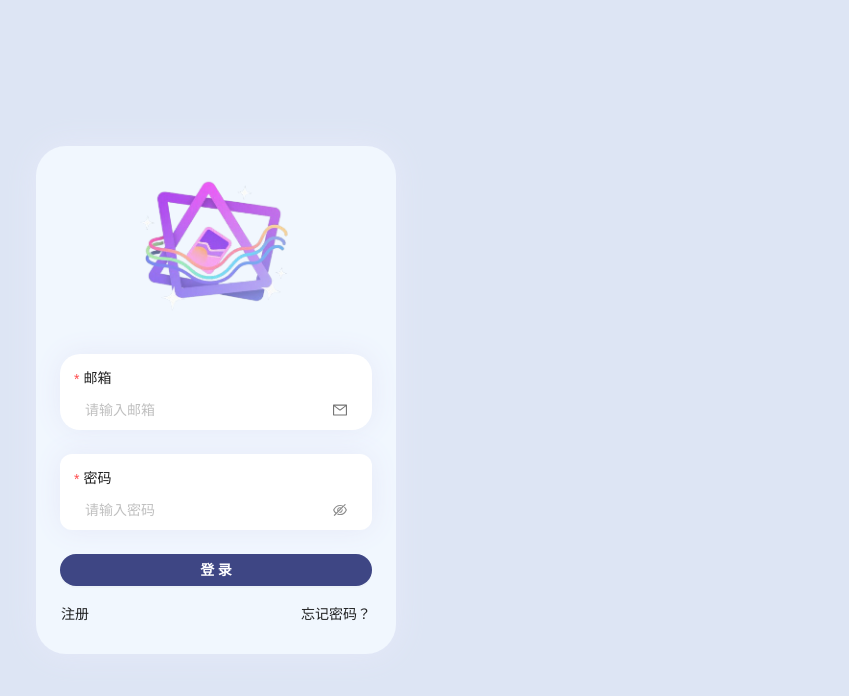
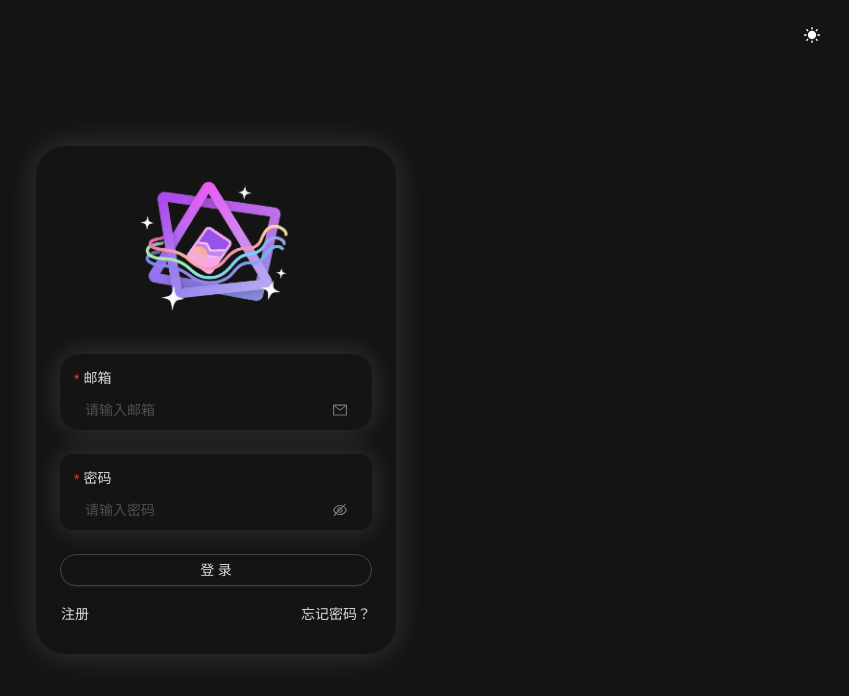
Before and after one commit to Aibeib/beiyoyo, a React (Vite) app in the folder beiyoyo-client/: page /login in a window 1280 px wide. Shown: the top 696 px of the page, without its empty margins (424-1273 px from the left). Built offline with nearby package versions, Linux system fonts and the light colour scheme.

Commit message:
feat: 添加主题

```diff
--- a/beiyoyo-client/biome.json
+++ b/beiyoyo-client/biome.json
@@ -15,7 +15,11 @@
 	"linter": {
 		"enabled": true,
 		"rules": {
-			"recommended": true
+			"recommended": true,
+			"correctness": {
+				"useExhaustiveDependencies": "error",
+				"useHookAtTopLevel": "error"
+			}
 		}
 	},
 	"javascript": {
--- a/beiyoyo-client/src/App.tsx
+++ b/beiyoyo-client/src/App.tsx
@@ -2,18 +2,28 @@ import "./App.css";
 import { useRoutes } from "react-router-dom";
 import routes from "./router.config";
 import { Suspense } from "react";
+import { ConfigProvider, theme } from "antd";
+import { observer } from "mobx-react";
+import { UIStore } from "./stores";
+import { Them } from "@/stores/type";
 
 function App() {
   const element = useRoutes(routes);
+  const { them } = UIStore
 
   return (
     <>
-
-      <Suspense fallback={<div>Loading...</div>}>
-        {element}
-      </Suspense>
+      <ConfigProvider
+        theme={{
+          algorithm: them === Them.Dark ? theme.darkAlgorithm : theme.defaultAlgorithm // 切换主题
+        }}
+      >
+        <Suspense fallback={<div>Loading...</div>}>
+          {element}
+        </Suspense>
+      </ConfigProvider>
     </>
   );
 }
 
-export default App;
+export default observer(App);
--- a/beiyoyo-client/src/pages/index.less
+++ b/beiyoyo-client/src/pages/index.less
@@ -1,4 +1,4 @@
 
-.ant-layout {
-  background: #000;
-}
+// .ant-layout {
+//   background: #000;
+// }
--- a/beiyoyo-client/src/pages/login/index.css
+++ b/beiyoyo-client/src/pages/login/index.css
@@ -28,48 +28,45 @@
   display: flex;
   justify-content: center;
   align-items: center;
-  background: #dde5f4;
+  /* background: #dde5f4; */
   height: 100vh;
 }
 
 
 .screen-1 {
-  background: #f1f7fe;
+  /* background: #f1f7fe; */
   padding: 1.5em;
   display: flex;
   flex-direction: column;
   border-radius: 30px;
-  box-shadow: 0 0 2em #e6e9f9;
   overflow: scroll;
   .logo {
     margin-top: -3em;
   }
   .email {
-    background: white;
-    box-shadow: 0 0 2em #e6e9f9;
+    /* background: white; */
     padding: 1em;
     display: flex;
     gap: 0.5em;
     border-radius: 20px;
-    color: #4d4d4d;
+    /* color: #4d4d4d !important; */
     margin-top: -3em;
   }
   .password {
-    background: white;
-    box-shadow: 0 0 2em #e6e9f9;
+    /* background: white; */
     padding: 1em;
     display: flex;
     flex-direction: column;
     gap: 0.5em;
     border-radius: 12px;
-    color: #4d4d4d;
+    /* color: #4d4d4d !important; */
 
   }
   .footer {
     display: flex;
     justify-content: space-between;
     font-size: 0.7em;
-    color: #5e5e5e;
+    /* color: #5e5e5e; */
     span {
       cursor: pointer;
     }
@@ -86,3 +83,14 @@
     align-items: center;
   }
 }
+@keyframes glow {
+  0%, 100% {
+    box-shadow: 0 0 12px var(--glow-color);
+  }
+  50% {
+    box-shadow: 0 0 20px var(--glow-color);
+  }
+}
+.glow-animate {
+  animation: glow 2s infinite ease-in-out;
+}
--- a/beiyoyo-client/src/pages/login/index.tsx
+++ b/beiyoyo-client/src/pages/login/index.tsx
@@ -1,5 +1,5 @@
 /* eslint-disable @typescript-eslint/no-explicit-any */
-import { Button, Form, Input, Image, Tooltip, Space } from "antd";
+import { Button, Form, Input, Image, Tooltip, Space, theme } from "antd";
 import { observer } from "mobx-react";
 import "./index.css";
 import { useEffect, useMemo, useState } from "react";
@@ -8,7 +8,9 @@ import {
   EyeInvisibleOutlined,
   EyeTwoTone,
   MailOutlined,
+  MoonFilled,
   SendOutlined,
+  SunFilled,
 } from "@ant-design/icons";
 import OneMinuteCountdown from "@/components/countDown";
 import { BtnTextMapper, LoginFormType } from "./const";
@@ -17,6 +19,8 @@ import getApi from "@/api/request";
 import { useNavigate } from "react-router-dom";
 import { useAppContext } from "@/context";
 import userStore from "@/stores/userStore";
+import { UIStore } from '@/stores/index'
+import { Them } from "@/stores/type";
 
 const { Item } = Form;
 
@@ -27,13 +31,16 @@ export const Login = observer(() => {
   const [isShowPassword, setIsShowPassword] = useState(false);
   const [loading, setLoading] = useState(false);
   const { login, registerUser } = userStore
+  const { them, setThem } = UIStore
+  const {
+    token: { borderRadiusLG, colorBgContainer },
+  } = theme.useToken();
 
   const { messageApi } = useAppContext();
 
   const navigate = useNavigate();
 
   const mailSuffix = useMemo(() => {
-    if (loginFormType !== LoginFormType.Login) {
     if (isSended) {
       return (
         <OneMinuteCountdown
@@ -46,37 +53,62 @@ export const Login = observer(() => {
         <Tooltip title={"发送验证码"}>
           <SendOutlined
             className={classNames(
-                "!text-[#757575] hover:!text-[#1f2327] cursor-pointer"
+              "!text-[#757575]  cursor-pointer", {
+              "hover:!text-[#1f2327]": them === Them.Light,
+              "hover:!text-[white]": them === Them.Dark,
+            }
             )}
             onClick={async () => {
               const mail = await form.getFieldValue("email");
               if (mail) {
                 setIsSended(true);
-                  const res = await axios({
+                await axios({
                   url: "/proxy-api/api/verification_code",
                   method: "POST",
                   data: {
                     email: mail,
                   },
                 });
-                  console.log(res, "res");
               }
             }}
           />
+
         </Tooltip>
       );
     }
-    }
-    return <MailOutlined className="!text-[#757575]" />;
-  }, [form, isSended, loginFormType]);
+  }, [form, isSended, loginFormType, them]);
 
   useEffect(() => {
     form.resetFields();
   }, [loginFormType]);
 
   return (
-    <div className="login-container min-h-[800px] overflow-auto ">
-      <div className="screen-1 min-h-[400px]  flex justify-center w-[360px]">
+    <div
+      className={classNames("login-container min-h-[800px] relative overflow-auto", {
+        'shadow-[0_0_2em_#1f2327]': true
+      })}
+      style={{
+        background: colorBgContainer
+      }}
+    >
+      <div className="mx-3 absolute z-10 top-6 right-6">
+        {them === Them.Light ? <MoonFilled
+          onClick={() => {
+            setThem(Them.Dark)
+          }}
+        /> : <SunFilled
+
+          onClick={() => {
+            setThem(Them.Light)
+          }}
+          className="!text-[white]"
+        />
+        }
+      </div>
+      <div className={classNames("screen-1 min-h-[400px]  flex justify-center w-[360px]", {
+        'shadow-[0_0_2em_#ffffff26]': them === Them.Dark,
+        'shadow-[0_0_2em_#e6e9f9]': them === Them.Light,
+      })}>
         <Image
           rootClassName="!flex !justify-center !items-center"
           src="../../../public/logo_1.png"
@@ -102,12 +134,15 @@ export const Login = observer(() => {
                   message: "请输入邮箱",
                 },
               ]}
-              className="email !pb-1 w-full !mb-0"
+              className={classNames("email !pb-1 w-full !mb-0", {
+                'shadow-[0_0_2em_#ffffff26]': them === Them.Dark,
+                'shadow-[0_0_2em_#e6e9f9]': them === Them.Light,
+              })}
             >
               <Input
                 placeholder="请输入邮箱"
                 className="w-full"
-                suffix={mailSuffix}
+                suffix={<MailOutlined className="!text-[#757575]" />}
                 variant="borderless"
               />
             </Item>
@@ -124,7 +159,10 @@ export const Login = observer(() => {
                   message: "请输入密码",
                 },
               ]}
-              className={classNames("password !border-none !pb-1 !mb-0", {})}
+              className={classNames("password !border-none !pb-1 !mb-0", {
+                'shadow-[0_0_2em_#ffffff26]': them === Them.Dark,
+                'shadow-[0_0_2em_#e6e9f9]': them === Them.Light,
+              })}
             >
               <Input.Password
                 type="password"
@@ -145,7 +183,10 @@ export const Login = observer(() => {
                     message: "请输入密码",
                   },
                 ]}
-                className={classNames("password !border-none !pb-1 !mb-0", {})}
+                className={classNames("password !border-none !pb-1 !mb-0", {
+                  'shadow-[0_0_2em_#ffffff26]': them === Them.Dark,
+                  'shadow-[0_0_2em_#e6e9f9]': them === Them.Light,
+                })}
               >
                 <Input.Password
                   type="password"
@@ -179,16 +220,24 @@ export const Login = observer(() => {
                     message: "请输入验证码",
                   },
                 ]}
-                className="password border-none !pb-1 !mb-0"
+                className={classNames("password border-none !pb-1 !mb-0", {
+                  'shadow-[0_0_2em_#ffffff26]': them === Them.Dark,
+                  'shadow-[0_0_2em_#e6e9f9]': them === Them.Light,
+                })}
               >
-                <Input placeholder="请输入验证码" variant="borderless" />
+                <Input
+                  placeholder="请输入验证码"
+                  variant="borderless"
+                  suffix={mailSuffix}
+                />
               </Item>
             )}
           </Space>
         </Form>
         <Button
-          className="create-btn p-[1em] !bg-[#3e4684] !text-[white] !border-none !rounded-[30px] !font-[600] hover:!bg-[rgba(62,70,132,0.8)] !flex !items-center !justify-center"
+          className=" !rounded-[16px]"
           onClick={async () => {
+            await form.validateFields()
             const { email, password, verificationCode } =
               await form.getFieldsValue();
             try {
--- a/beiyoyo-client/src/pages/userInfo/index.tsx
+++ b/beiyoyo-client/src/pages/userInfo/index.tsx
@@ -19,7 +19,7 @@ export const UserInfo = observer(() => {
           <img className=" border-none object-cover rounded-tl-[8px] rounded-tr-[8px] w-[100%] !h-full absolute top-0 left-0 z-0 " src={userInfo.backgroundImage} alt="" />
           <Avatar shape="circle" size="large" src={userInfo.avatar}></Avatar>
         </div>
-        <div className="text-[#646a73] p-3 w-full">
+        <div className="p-3 w-full">
           <Space align="start" direction="vertical" className="w-full">
             <div className="flex items-center">
               <span>昵称：</span>
```
Also changed, not shown: beiyoyo-client/src/pages/header.tsx (+9 -20 lines), beiyoyo-client/src/pages/index.tsx (+7 -13 lines). Lines whose indentation alone changed are shown as unchanged.
